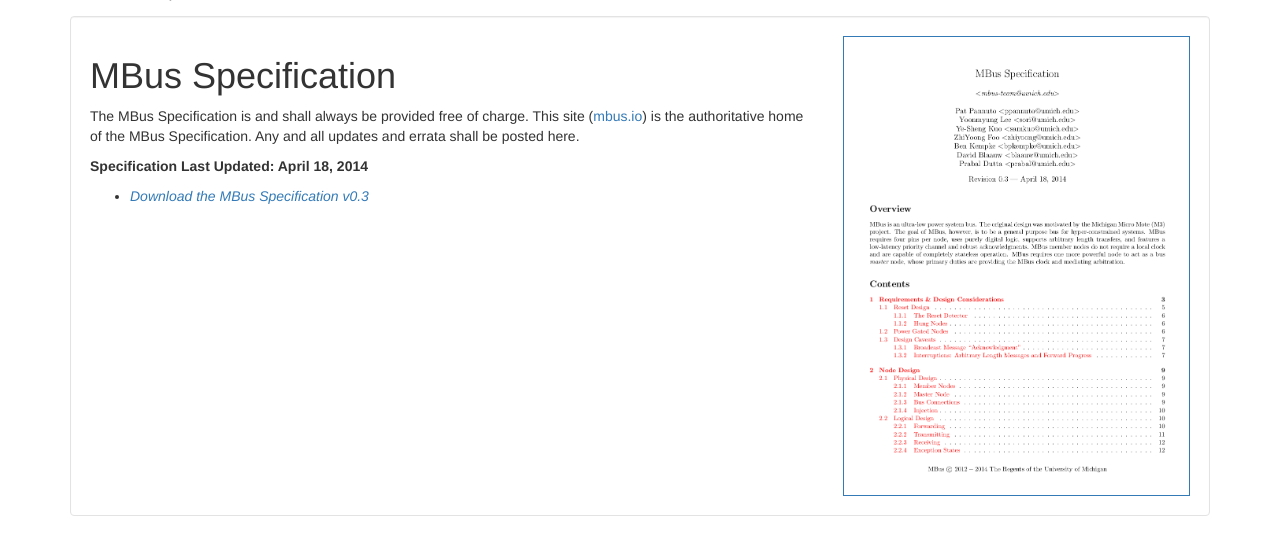
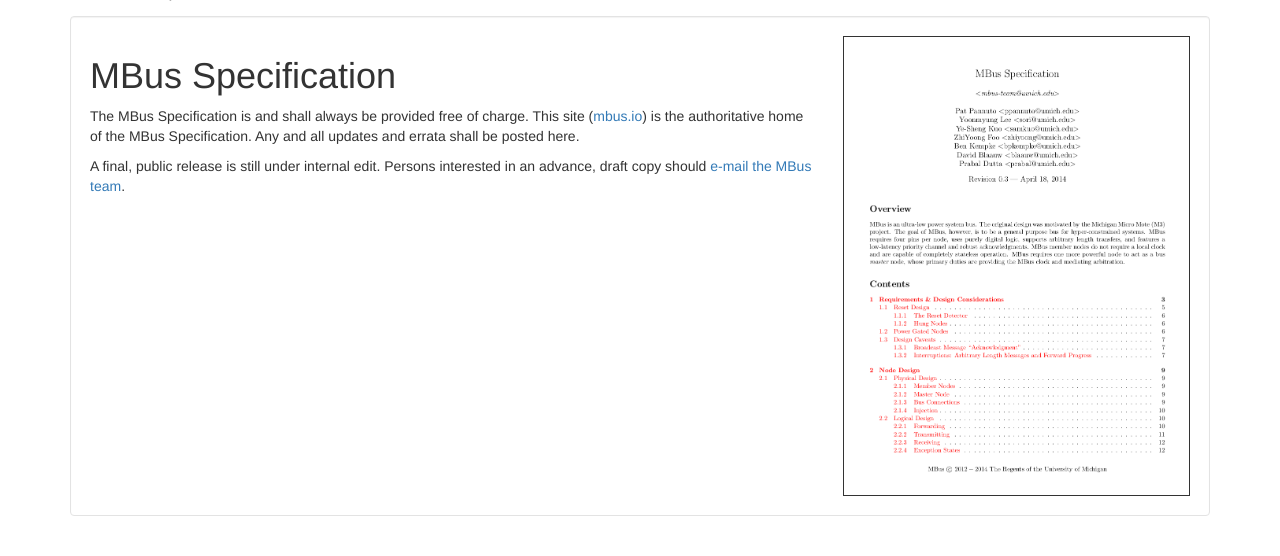
Before and after one commit to lab11/mbus.io, a Python web app: template mbus/templates/spec.mako in a window 1280 px wide. Shown: the part 54-610 px from the top of the page. Run offline with Mako, Linux system fonts and the light colour scheme; the template is opened without the code that fills it, so the values that code supplies are empty; some libraries are stand-ins or nearby versions.

Commit message:
Better placeholder until spec is formally available

```diff
--- a/mbus/templates/spec.mako
+++ b/mbus/templates/spec.mako
@@ -13,19 +13,25 @@
           home of the MBus Specification. Any and all updates and errata shall
           be posted here.
         </p>
+        <!--
         <p>
           <strong>Specification Last Updated: April 18, 2014</strong>
           <ul>
             <li><em><a href="/spec-legal.html">Download the MBus Specification v0.3</a></em></li>
           </ul>
         </p>
+        -->
+        <p>A final, public release is still under internal edit. Persons interested
+          in an advance, draft copy should
+          <a href="mailto:mbus-team@umich.edu">e-mail the MBus team</a>.
+        </p>
       </div>
       <div class="col-lg-4 hidden-xs">
-        <a href="/spec-legal.html">
+        <!--<a href="/spec-legal.html">-->
           <img src="${request.static_url('mbus:static/img/MBus-Specification-Front.png')}"
           width="100%" class="paper"
           title="MBus Specification" alt="Front Page of MBus Specification" />
-        </a>
+        <!--</a>-->
       </div>
     </div>
   </div>
```
